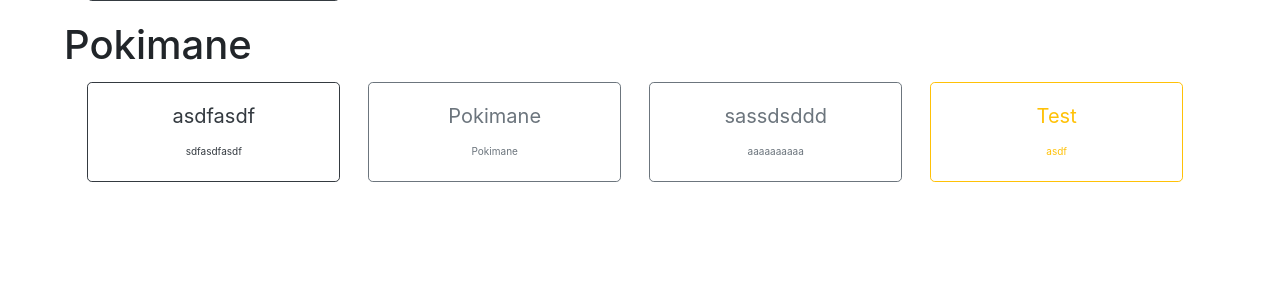
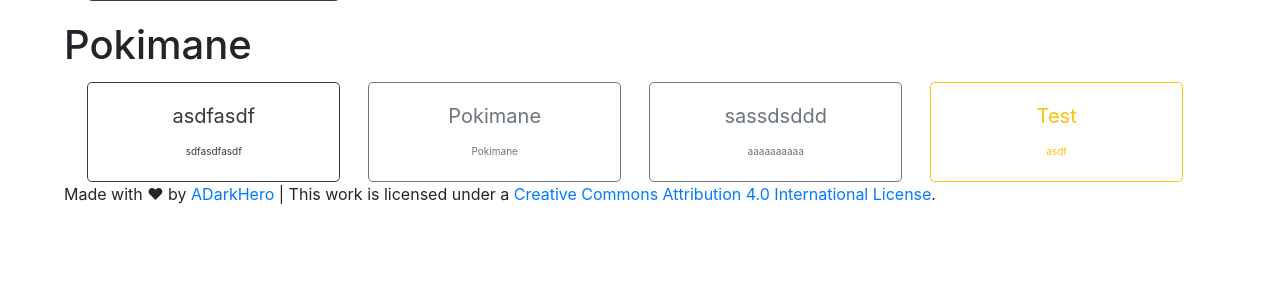
Before and after one commit to ADarkHero/Hero-Soundboard, a PHP site: page / in a window 1280 px wide. Shown: the part 465-749 px from the top of the page. Run offline with PHP 8.4, Linux system fonts and the light colour scheme; data comes from the database, SQL or seed files in the repository.

Commit message:
Added copyright notice.

```diff
--- a/index.php
+++ b/index.php
@@ -61,6 +61,12 @@
                     $lastCategory = $row["SoundCategory"];
                 }
             ?>
+
+
+            <div id="footer">
+                Made with ❤ by <a href="http://www.adarkhero.de" target="_blank">ADarkHero</a> |
+                This work is licensed under a <a href="https://creativecommons.org/licenses/by/4.0/" target="_blank">Creative Commons Attribution 4.0 International License</a>.
+            </div>
         </div>
 
 
```
